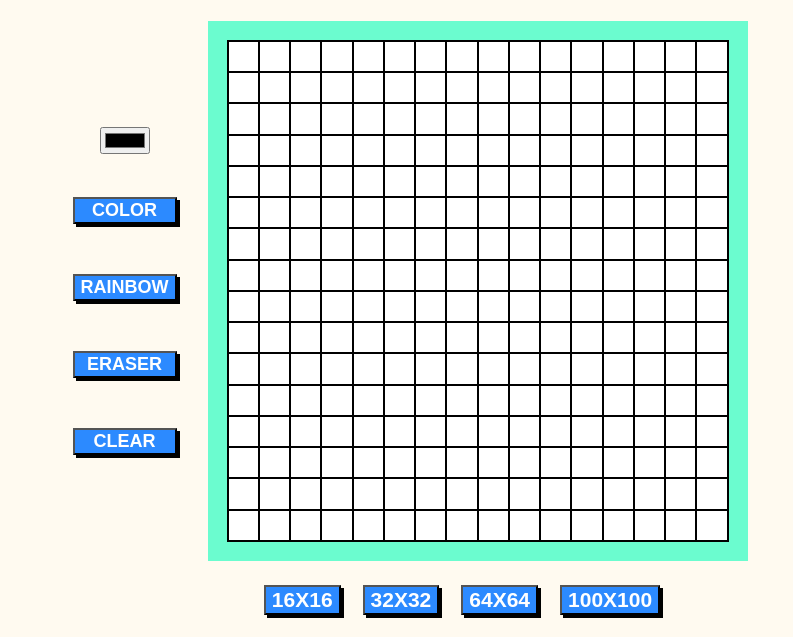
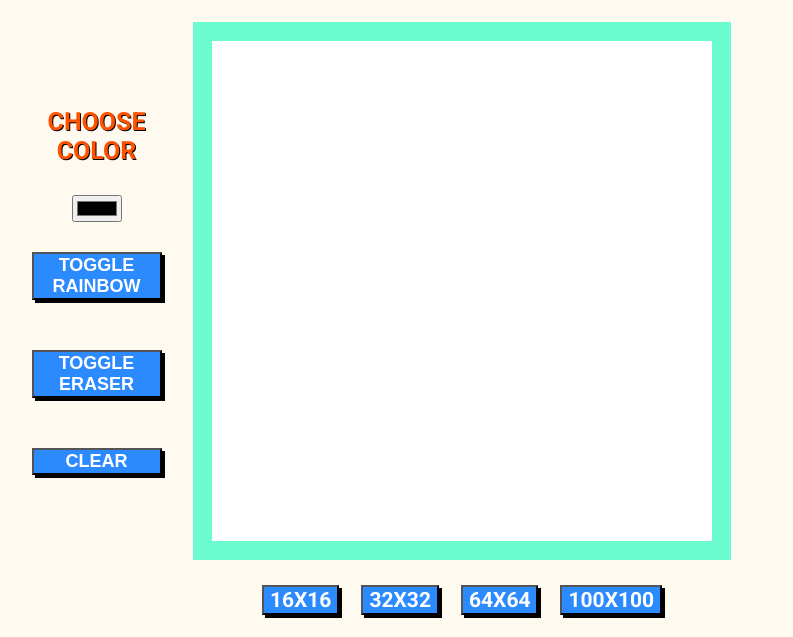
Before and after one commit to LordAdhaar/Etch-A-Sketch, a plain HTML site: page index.html in a window 1280 px wide. Shown: the part 163-800 px from the top of the page, without its empty margins (178-971 px from the left). Drawn offline with Linux system fonts and the light colour scheme.

Commit message:
finalize the project

```diff
--- a/index.html
+++ b/index.html
@@ -10,6 +10,9 @@
     <link rel="preconnect" href="https://fonts.googleapis.com">
     <link rel="preconnect" href="https://fonts.gstatic.com" crossorigin>
     <link href="https://fonts.googleapis.com/css2?family=Lobster&display=swap" rel="stylesheet">
+    <link rel="preconnect" href="https://fonts.googleapis.com">
+    <link rel="preconnect" href="https://fonts.gstatic.com" crossorigin>
+    <link href="https://fonts.googleapis.com/css2?family=Roboto:ital,wght@0,100;0,300;0,400;0,500;0,700;0,900;1,100;1,300;1,400;1,500;1,700;1,900&display=swap" rel="stylesheet">
 </head>
 <body>
 
@@ -20,11 +23,11 @@
 
     <div class="main">
         <div class="side">
+            <h3>CHOOSE COLOR</h3>
             <input type="color" id="color">
             <div class="options">
-                <button>COLOR</button>
-                <button class="rainbow">RAINBOW</button>
-                <button class="eraser">ERASER</button>
+                <button class="rainbow">TOGGLE RAINBOW</button>
+                <button class="eraser">TOGGLE ERASER</button>
                 <button class="clear">CLEAR</button>
         </div>
         </div>
--- a/script.js
+++ b/script.js
@@ -2,7 +2,6 @@
 const grid = document.querySelector(".grid");
 const body = document.querySelector("body")
 let isEraser=0;
-let colorInput = document.querySelector("#color");
 let chosenColor = "black";
 let mousedown = 0;
 let isRainbow = 0;
@@ -41,6 +40,7 @@ function toggleRainbow(){
 
 
 // take input from palette and assign value to the chosenColor
+let colorInput = document.querySelector("#color");
 colorInput.addEventListener("input",()=>{chosenColor = `${colorInput.value}`;
 console.log(chosenColor, typeof chosenColor)});
 
@@ -52,7 +52,7 @@ body.addEventListener("mouseup",de_activateColor);
 for (let i= 0 ; i<(16*16); i++){
 
     const box = document.createElement("div");
-    box.setAttribute("style","height:31.25px; width:31.25px; border:1px solid black");
+    box.setAttribute("style","height:31.25px; width:31.25px");
     //console.log(box);
     box.classList.add("box");
     grid.appendChild(box);
@@ -140,7 +140,6 @@ function createGrid(){
 
 
         const box = document.createElement("div");
-        box.style.border = "1px solid black";
         box.style.height = `${boxDim}px`;
         box.style.width = `${boxDim}px`;
         box.classList.add("box");
--- a/style.css
+++ b/style.css
@@ -6,6 +6,7 @@ body{
     flex-direction: column;
     justify-content: space-around;
     align-items: center;
+    font-family: 'Roboto', sans-serif;
 }
 
 p{
@@ -22,15 +23,26 @@ p{
 .main{
     display: flex;
     gap: 50px;
-    margin-right:123px;
+    margin-right:181px;
 }
 
 .side{
     display: flex;
     flex-direction: column;
-    gap: 43px;
+    gap: 30px;
     justify-content: center;
     align-items: center;
+}
+
+.side h3{
+    margin: 0px;
+    font-size: 25px;
+    width: 100px;
+    text-align: center;
+    color: #ff5200;
+    text-shadow: 1px 1px black;
+    font-family: 'Roboto', sans-serif;
+
 }
 
 .options{
@@ -47,12 +59,12 @@ p{
     color: white;
     background: #2c8aff;
     font-weight: bold;
+    width: 130px;
 
 }
 .grid{
     height: 500px;
     width: 500px;
-    border: 1px solid black;
     display: flex;
     flex-wrap: wrap;
     margin: auto;
@@ -71,6 +83,8 @@ p{
     color: white;
     background: #2c8aff;
     font-weight: bold;
+    font-family: 'Roboto', sans-serif;
+
 }
 
 
```
